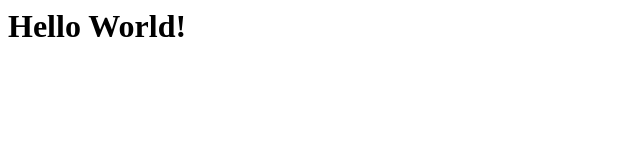
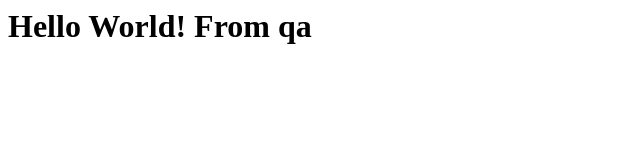
Before and after one commit to hb4y/test-codepipeline-html, a plain HTML site: page index.html in a window 1280 px wide. Shown: the whole page, without its empty margins (0-640 px from the left). Drawn offline with Linux system fonts and the light colour scheme.

Commit message:
Update index.html

```diff
--- a/index.html
+++ b/index.html
@@ -1,5 +1,5 @@
 <html>
     <body>
-        <h1>Hello World!</h1>
+        <h1>Hello World! From qa</h1>
     </body>
 </html>
```
